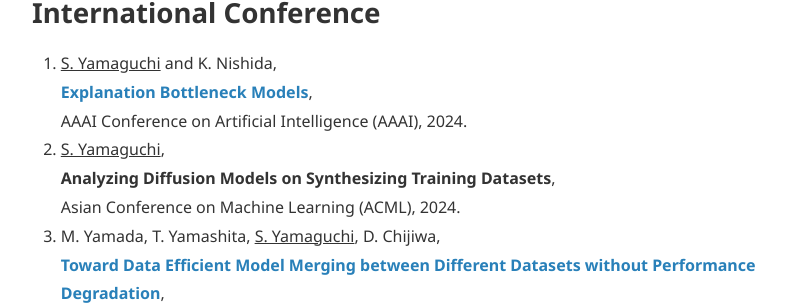
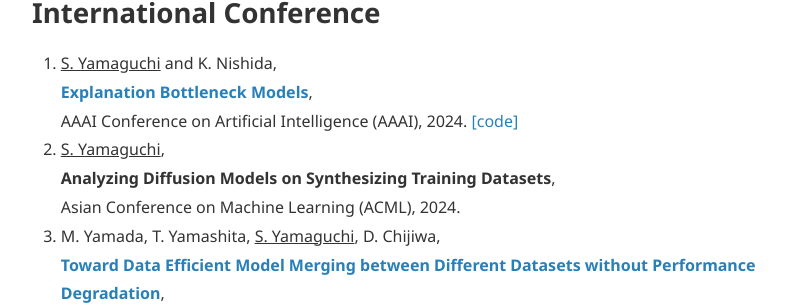
Before and after one commit to yshinya6/yshinya6.github.io, a Jekyll site: the page built from index.md, in a window 1280 px wide and 900 px high, scrolled down 2478 px. Shown: the part 150-455 px from the top of the window, without its empty margins (240-1026 px from the left). Built offline with Jekyll 4.4.1, drawn with Linux system fonts in a browser that asks for light colours; nearby versions of some CDN libraries.

Commit message:
Add code for AAAI2025

```diff
--- a/index.md
+++ b/index.md
@@ -63,7 +63,7 @@
 ## International Conference
 1. <u>S. Yamaguchi</u> and K. Nishida,
 [**Explanation Bottleneck Models**](https://arxiv.org/abs/2409.17663),
-AAAI Conference on Artificial Intelligence (AAAI), 2024.
+AAAI Conference on Artificial Intelligence (AAAI), 2024. [[code]](https://github.com/yshinya6/xbm)
 2.  <u>S. Yamaguchi</u>,
 **Analyzing Diffusion Models on Synthesizing Training Datasets**,
 Asian Conference on Machine Learning (ACML), 2024.
```
